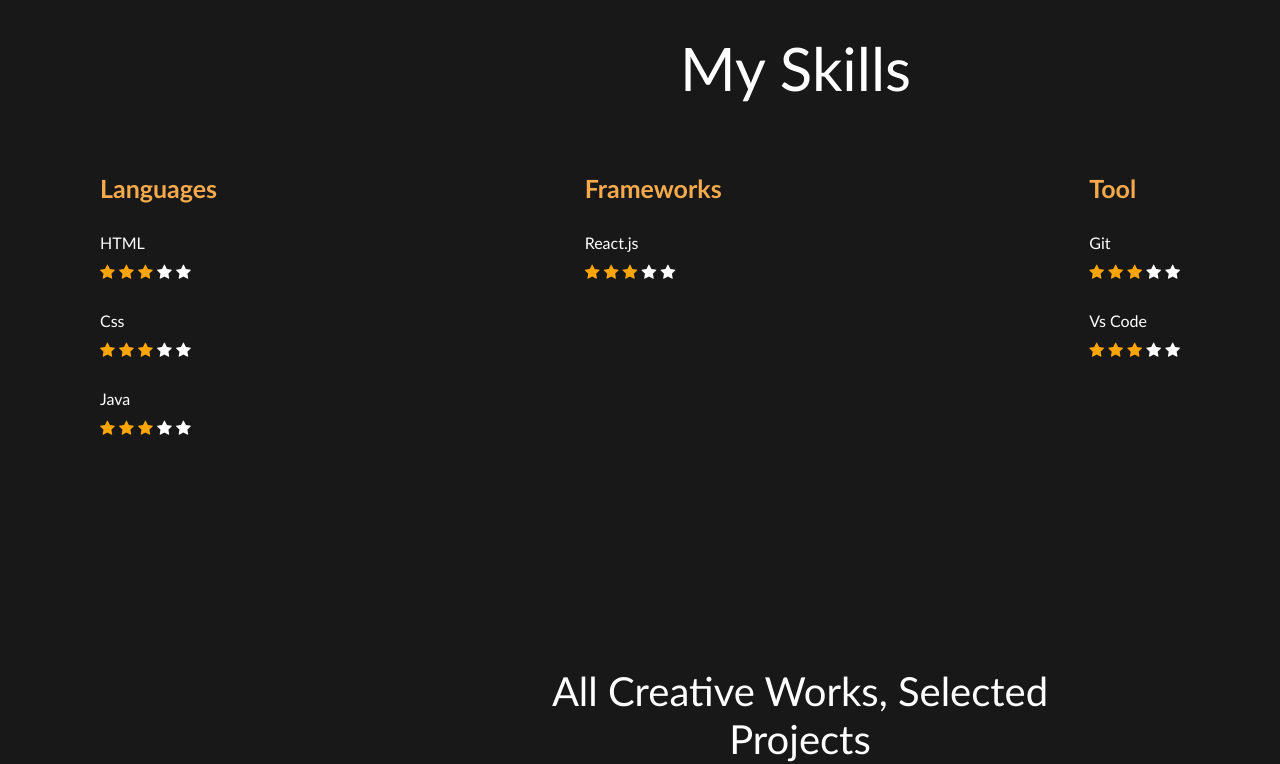
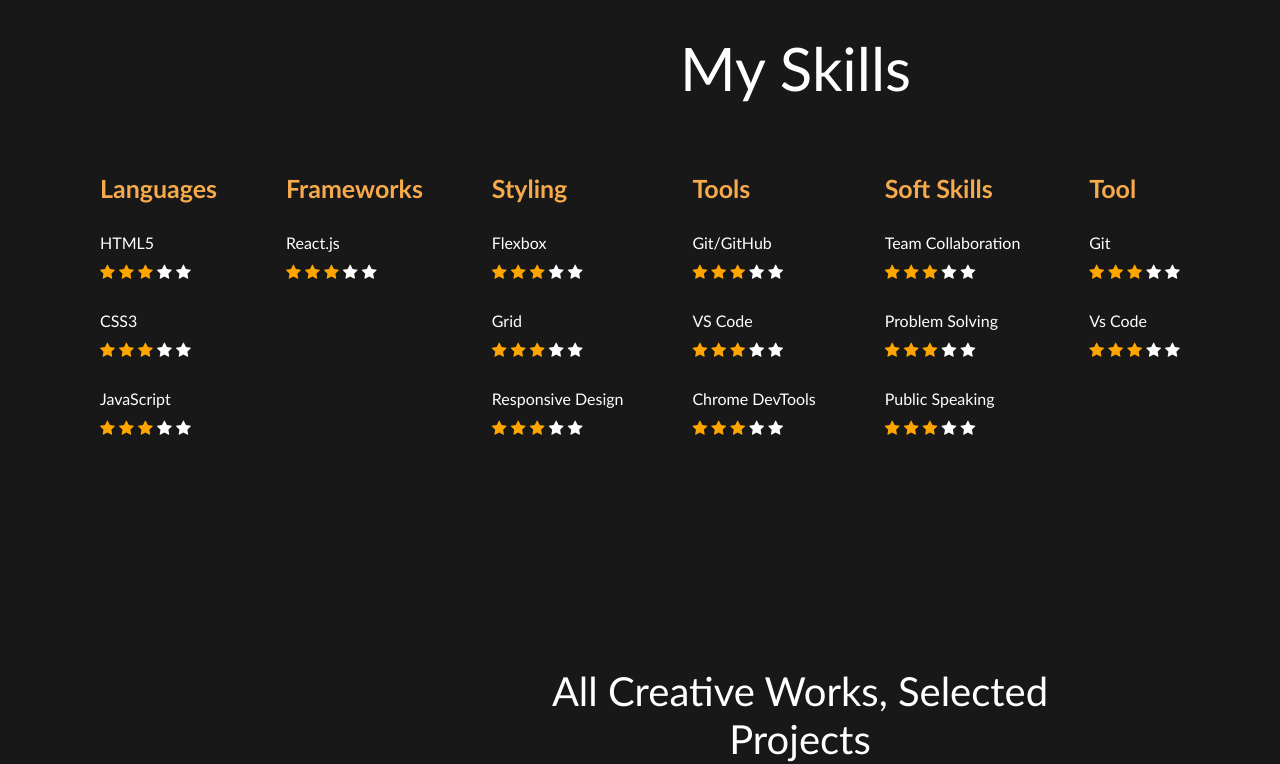
Before and after one commit to KhushiJain2924/portfolio-website, a plain HTML site: page index.html in a window 1280 px wide. Shown: the part 1140-1904 px from the top of the page. Drawn offline with Linux system fonts and the light colour scheme.

Commit message:
Upgrade Skills Section

```diff
--- a/index.html
+++ b/index.html
@@ -72,7 +72,7 @@
       <div class="skills-flex">
         <div>
           <div class="skills-heading">Languages</div>
-          <div>HTML</div>
+          <div>HTML5</div>
           <div style="line-height: 40px;"><span class="fa fa-star checked"></span>
             <span class="fa fa-star checked"></span>
             <span class="fa fa-star checked"></span>
@@ -80,7 +80,7 @@
             <span class="fa fa-star"></span>
           </div>
             <br>
-            <div>Css</div>
+            <div>CSS3</div>
             <div style="line-height: 40px;"><span class="fa fa-star checked"></span>
               <span class="fa fa-star checked"></span>
               <span class="fa fa-star checked"></span>
@@ -88,7 +88,7 @@
               <span class="fa fa-star"></span>
             </div>
               <br>
-          <div>Java</div>
+          <div>JavaScript</div>
           <div style="line-height: 40px;"><span class="fa fa-star checked"></span>
             <span class="fa fa-star checked"></span>
             <span class="fa fa-star checked"></span>
@@ -109,6 +109,90 @@
             <span class="fa fa-star"></span>
           </div>
             <br>
+        </div>
+
+
+        <div>
+          <div class="skills-heading">Styling</div>
+          <div>Flexbox</div>
+          <div style="line-height: 40px;"><span class="fa fa-star checked"></span>
+            <span class="fa fa-star checked"></span>
+            <span class="fa fa-star checked"></span>
+            <span class="fa fa-star"></span>
+            <span class="fa fa-star"></span>
+          </div>
+            <br>
+            <div>Grid</div>
+          <div style="line-height: 40px;"><span class="fa fa-star checked"></span>
+            <span class="fa fa-star checked"></span>
+            <span class="fa fa-star checked"></span>
+            <span class="fa fa-star"></span>
+            <span class="fa fa-star"></span>
+          </div>
+          <br>
+          <div>Responsive Design</div>
+          <div style="line-height: 40px;"><span class="fa fa-star checked"></span>
+            <span class="fa fa-star checked"></span>
+            <span class="fa fa-star checked"></span>
+            <span class="fa fa-star"></span>
+            <span class="fa fa-star"></span>
+          </div>
+        </div>
+
+
+        <div>
+          <div class="skills-heading">Tools</div>
+          <div>Git/GitHub</div>
+          <div style="line-height: 40px;"><span class="fa fa-star checked"></span>
+            <span class="fa fa-star checked"></span>
+            <span class="fa fa-star checked"></span>
+            <span class="fa fa-star"></span>
+            <span class="fa fa-star"></span>
+          </div>
+            <br>
+            <div>VS Code</div>
+          <div style="line-height: 40px;"><span class="fa fa-star checked"></span>
+            <span class="fa fa-star checked"></span>
+            <span class="fa fa-star checked"></span>
+            <span class="fa fa-star"></span>
+            <span class="fa fa-star"></span>
+          </div>
+          <br>
+          <div>Chrome DevTools</div>
+          <div style="line-height: 40px;"><span class="fa fa-star checked"></span>
+            <span class="fa fa-star checked"></span>
+            <span class="fa fa-star checked"></span>
+            <span class="fa fa-star"></span>
+            <span class="fa fa-star"></span>
+          </div>
+        </div>
+
+
+        <div>
+          <div class="skills-heading">Soft Skills</div>
+          <div>Team Collaboration</div>
+          <div style="line-height: 40px;"><span class="fa fa-star checked"></span>
+            <span class="fa fa-star checked"></span>
+            <span class="fa fa-star checked"></span>
+            <span class="fa fa-star"></span>
+            <span class="fa fa-star"></span>
+          </div>
+            <br>
+            <div>Problem Solving</div>
+          <div style="line-height: 40px;"><span class="fa fa-star checked"></span>
+            <span class="fa fa-star checked"></span>
+            <span class="fa fa-star checked"></span>
+            <span class="fa fa-star"></span>
+            <span class="fa fa-star"></span>
+          </div>
+          <br>
+          <div>Public Speaking</div>
+          <div style="line-height: 40px;"><span class="fa fa-star checked"></span>
+            <span class="fa fa-star checked"></span>
+            <span class="fa fa-star checked"></span>
+            <span class="fa fa-star"></span>
+            <span class="fa fa-star"></span>
+          </div>
         </div>
 
 
```
